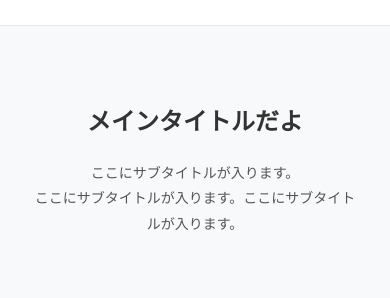
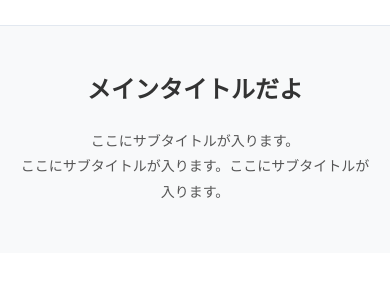
Before and after one commit to hirataro-89/vite-present-template, a website built with Vite: page src/index.html in a window 390 px wide. Shown: the part 135-433 px from the top of the page. Built offline with nearby package versions, Linux system fonts and the light colour scheme.

Commit message:
feat(scss): mq() mixinを追加しコンテナpadding/セクションpaddingをレスポンシブ化

```diff
--- /dev/null
+++ b/src/scss/base/_breakpoints.scss
@@ -0,0 +1,20 @@
+@use "sass:map";
+
+// SPファースト固定のブレークポイント
+// すべて min-width ベースで運用する
+$breakpoints: (
+  sm: 600px,
+  md: 768px,
+  lg: 1024px,
+  xl: 1440px,
+);
+
+// 使い方:
+//   @include mq(md) {
+//     padding-block: 5rem;
+//   }
+@mixin mq($size: md) {
+  @media screen and (min-width: map.get($breakpoints, $size)) {
+    @content;
+  }
+}
--- a/src/scss/base/_variables.scss
+++ b/src/scss/base/_variables.scss
@@ -1,3 +1,5 @@
+@use "breakpoints" as *;
+
 :root {
   // Colors
   --color-primary: #007bff;
@@ -12,13 +14,20 @@
   --font-family-base: "Helvetica Neue", Arial, "Hiragino Kaku Gothic ProN",
     "Hiragino Sans", Meiryo, sans-serif;
 
-  // Layout
-  // min() で 100% と比較するため px 単位必須
+  // Layout（SPファーストの初期値）
   --container-max-width: 1200px;
-  --container-padding: 2rem;
-  --section-padding-y: 5rem;
+  --container-padding: 1rem;
+  --section-padding-y: 3rem;
 
   // Effects
   --transition-base: 0.3s ease;
   --radius-pill: calc(infinity * 1px);
 }
+
+// md（768px）以上で値を上書き
+@include mq(md) {
+  :root {
+    --container-padding: 2rem;
+    --section-padding-y: 5rem;
+  }
+}
```
Also changed, not shown: docs/css-architecture.md (+60 -0 lines), README.md.
